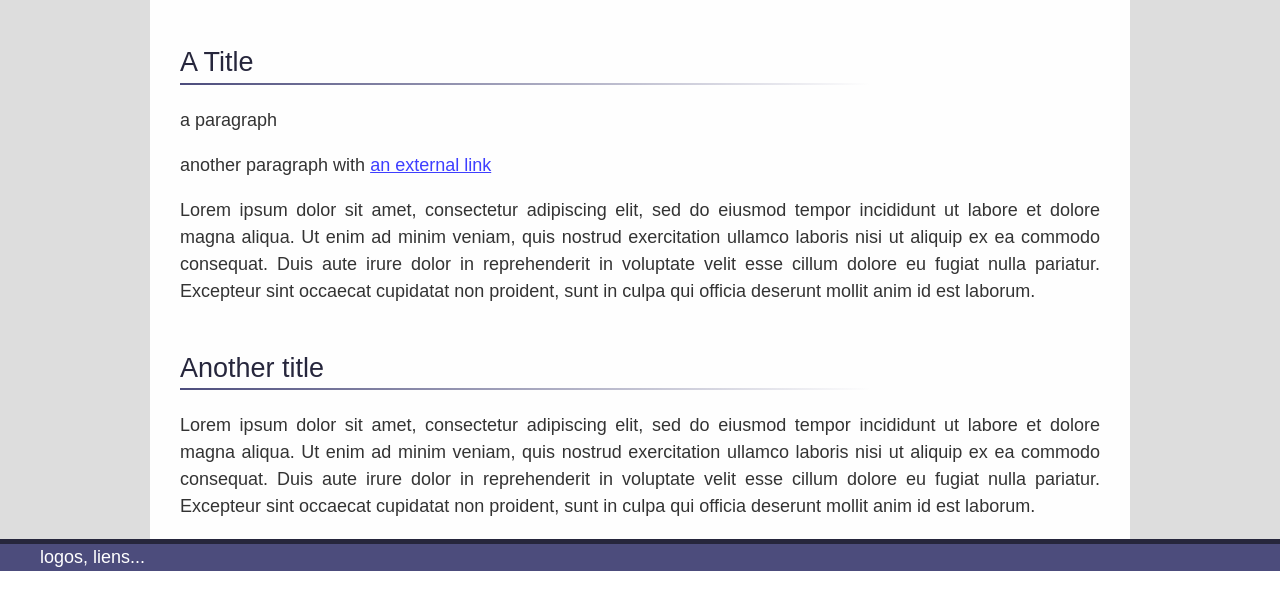
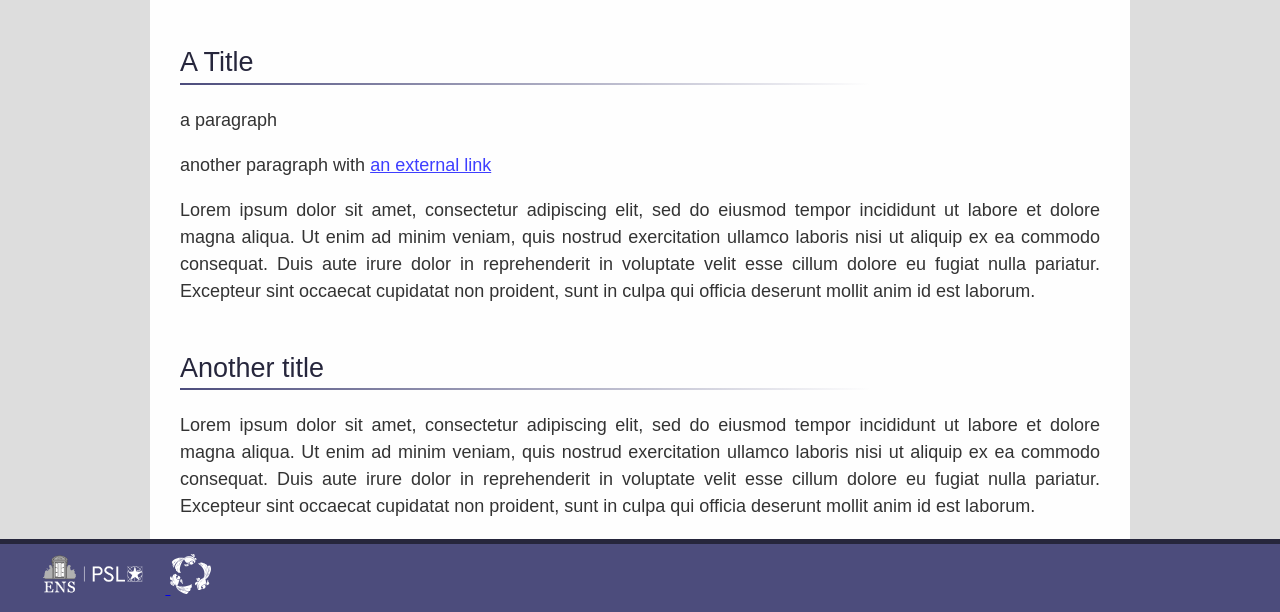
Before and after one commit to dlesbre/site-interludes, a Django app: page / in a window 1280 px wide. Shown: the part 248-860 px from the top of the page. Before the commit the page ends 819 px from the top, so only its background shows below. Run offline with Django 3.2, Linux system fonts and the light colour scheme.

Commit message:
Added sponsors to footer

```diff
--- a/home/static/css/style.css
+++ b/home/static/css/style.css
@@ -108,5 +108,11 @@ footer {
 	background-color: var(--color_bg_1);
 	border-top: 5px solid var(--color_bg_2);
 	align-items: center;
-	padding: 0px 40px;
+	padding: 10px 40px;
 }
+
+footer #sponsors img {
+	margin: 0;
+	height: 40px;
+	margin-right: 20px;
+}
--- a/home/templates/base.html
+++ b/home/templates/base.html
@@ -53,7 +53,20 @@
 		</main>
 
 		<footer>
-			logos, liens...
+			<div id="sponsors">
+				<a class="external" href="https://www.ens.psl.eu/">
+					<img src="{% static "imgs/ens_psl.png" %}"
+						alt="École Normale Supérieure de Paris | Université Paris Sciences et Lettres"
+						title="École Normale Supérieure de Paris | Université Paris Sciences et Lettres"
+					/>
+				</a>
+				<a class="external" href="https://cof.ens.fr/">
+					<img src="{% static "imgs/cof.svg" %}"
+						alt="COF de l'ENS"
+						title="COF de l'ENS"
+					/>
+				</a>
+			</div>
 		</footer>
 
 	</body>
```
Also changed, not shown: home/static/imgs/cof.svg (added), home/static/imgs/ens_psl.png (added).
